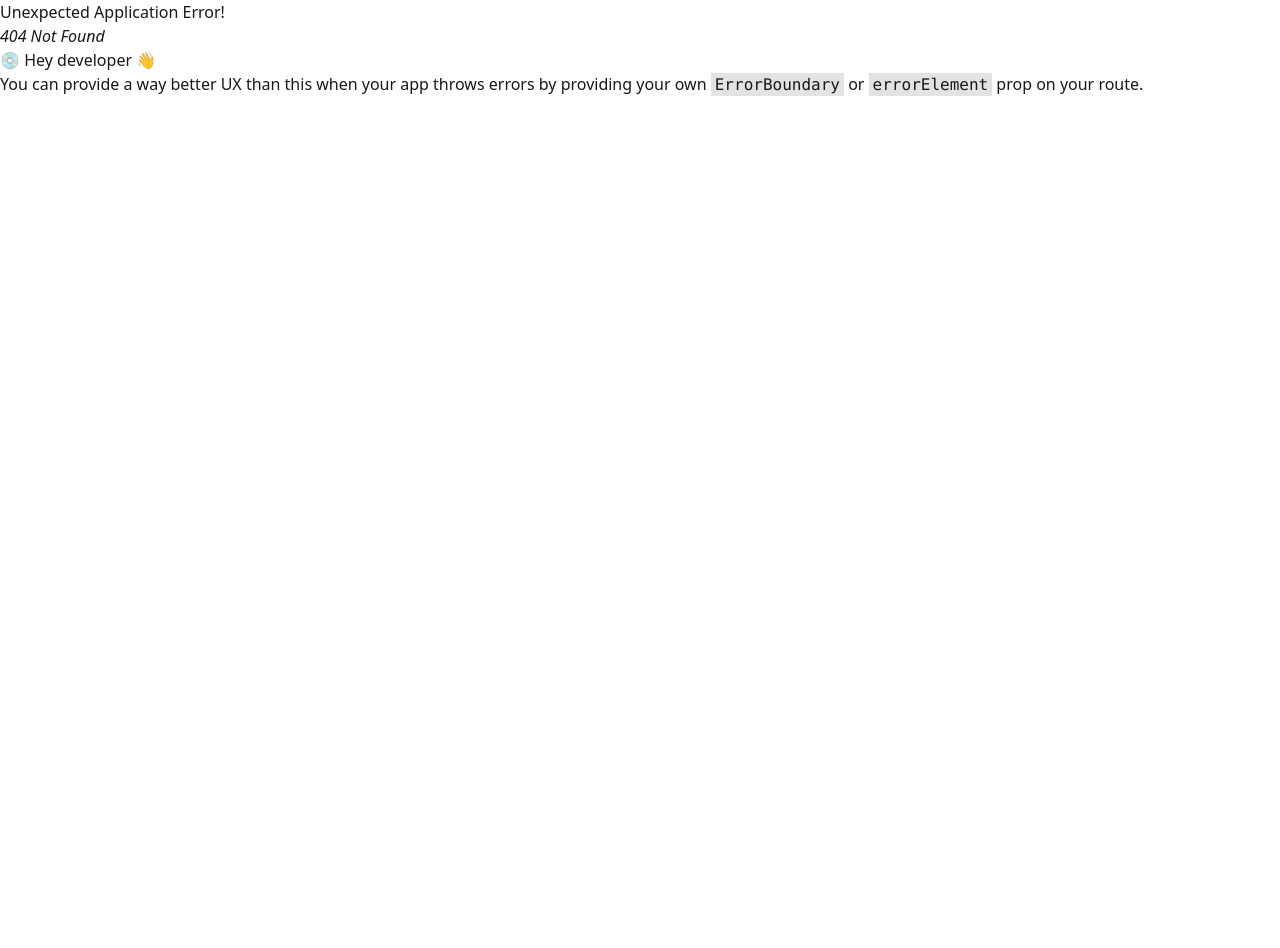
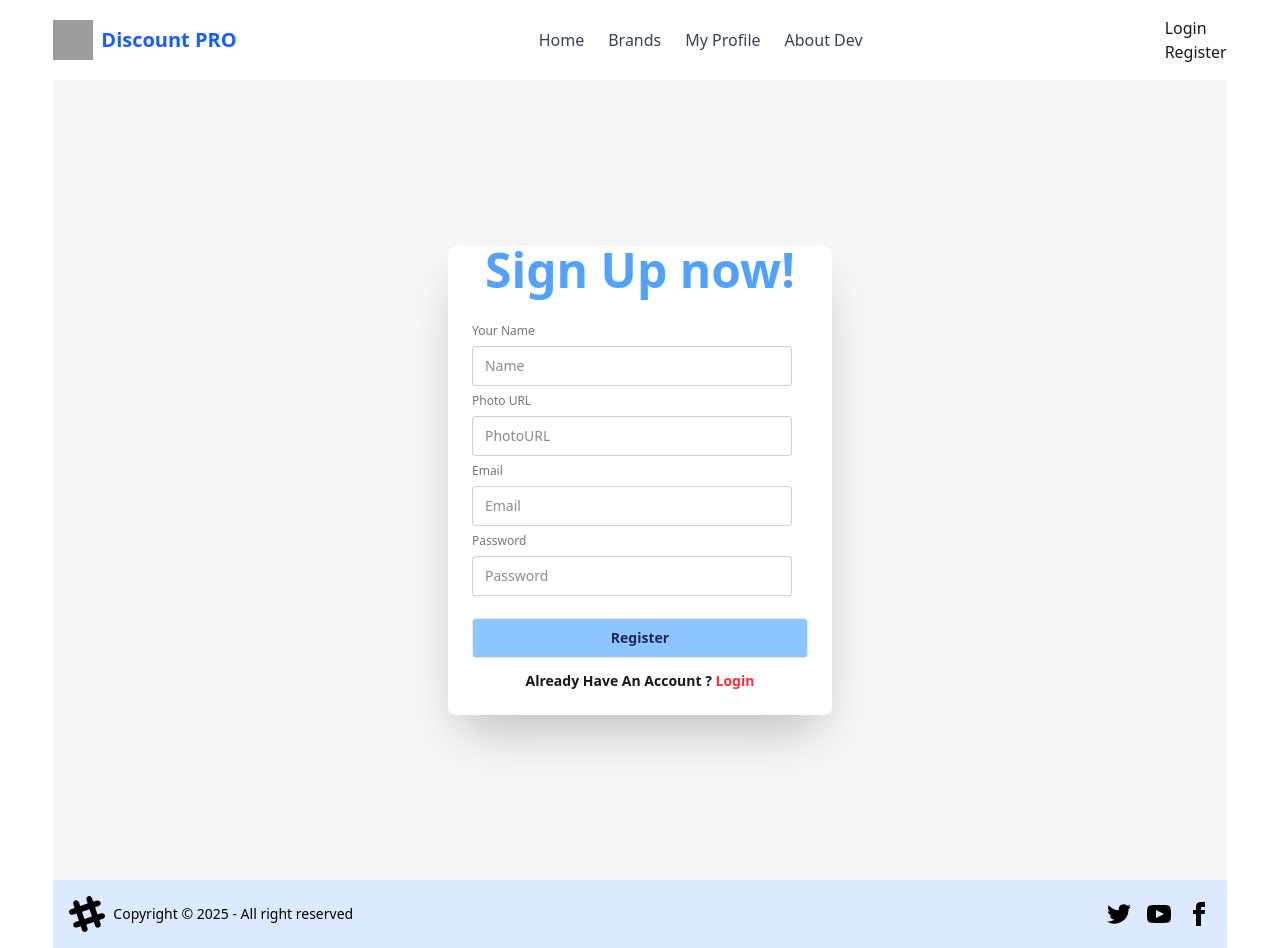
Before and after one commit to laizu01993/A-Coupon-Collecting-Application, a React (Vite) app: page /register in a window 1280 px wide. Before the commit this address had no page. Before the commit the page ends 800 px from the top, so only its background shows below. Built offline with nearby package versions, Linux system fonts and the light colour scheme; grey boxes are pictures that could not be loaded.

Commit message:
designed registration and login page

```diff
--- a/src/components/Header.jsx
+++ b/src/components/Header.jsx
@@ -17,9 +17,10 @@ const Header = () => {
             </nav>
             {/* auth section */}
             <div className="font-medium">
-                <Link>Login</Link>
+                <Link to="login">Login</Link>
                 <br />
-                <Link>Register</Link>
+                <Link
+                to="register">Register</Link>
             </div>
         </div>
     );
--- /dev/null
+++ b/src/pages/SignUp/SignUp.jsx
@@ -0,0 +1,35 @@
+import { Link } from "react-router-dom";
+
+const SignUp = () => {
+    return (
+        <div className="hero bg-base-200 min-h-screen mx-auto w-11/12">
+
+            <div className="card bg-base-100 w-full max-w-sm shrink-0 shadow-2xl">
+                <h1 className="text-5xl font-bold flex justify-center text-blue-400">Sign Up now!</h1>
+
+                <div className="card-body">
+                    <fieldset className="fieldset">
+                        <label className="label">Your Name</label>
+                        <input type="text" className="input" placeholder="Name"
+                        required />
+                        <label className="label">Photo URL</label>
+                        <input type="text" className="input" placeholder="PhotoURL"
+                        required />
+                        <label className="label">Email</label>
+                        <input type="email" className="input" placeholder="Email"
+                        required />
+                        <label className="label">Password</label>
+                        <input type="password" className="input" placeholder="Password"
+                        required />
+
+                        <button className="btn bg-blue-300 text-blue-950 mt-4">Register</button>
+                    </fieldset>
+                    <p className="font-semibold text-center">Already Have An Account ? <Link className="text-red-500 font-bold" to="/login">Login</Link></p>
+                </div>
+            </div>
+        </div>
+
+    );
+};
+
+export default SignUp;
--- /dev/null
+++ b/src/pages/login/Login.jsx
@@ -0,0 +1,30 @@
+import { Link } from "react-router-dom";
+
+const Login = () => {
+    return (
+        <div className="hero bg-base-200 min-h-screen  mx-auto w-11/12">
+            <div className="hero-content flex-col lg:flex-row-reverse">
+
+
+                </div>
+                <div className="card bg-base-100 w-full max-w-lg shrink-0 shadow-2xl">
+                <h1 className="text-5xl font-bold flex justify-center text-blue-400">Login now!</h1>
+
+                    <div className="card-body">
+                        <fieldset className="fieldset">
+                            <label className="label">Email</label>
+                            <input type="email" className="input" placeholder="Email" />
+                            <label className="label">Password</label>
+                            <input type="password" className="input" placeholder="Password" />
+                            <div><a className="link link-hover">Forgot password?</a></div>
+                            <button className="btn  mt-4 bg-blue-300 text-blue-950">Login</button>
+                        </fieldset>
+                        <p className="text-center font-semibold">Don't Have An Account ? <Link className="text-red-500" to="/register" >Register</Link></p>
+                    </div>
+                </div>
+            </div>
+
+    );
+};
+
+export default Login;
```
Also changed, not shown: src/routes/router.jsx (+10 -0 lines).
